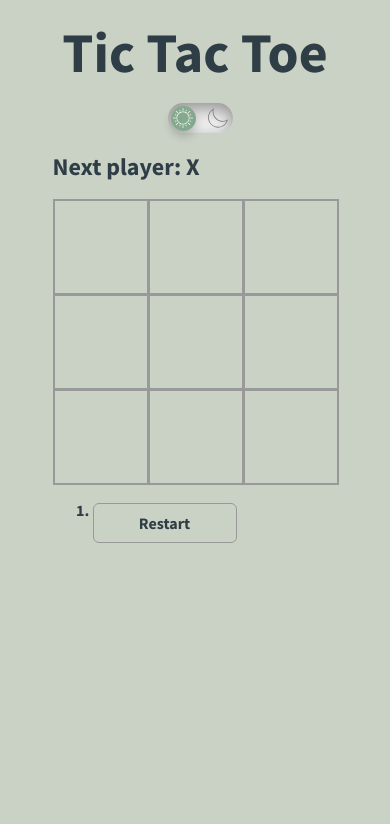
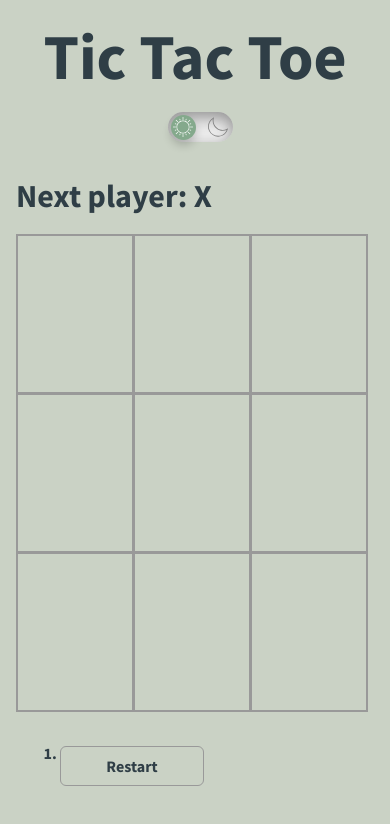
Before and after one commit to beajt/tictactoe, a React (Create React App) app: page / in a window 390 px wide. Shown: the top 824 px of the page. Built offline with nearby package versions, Linux system fonts and the light colour scheme.

Commit message:
edit media query

```diff
--- a/src/App.css
+++ b/src/App.css
@@ -345,17 +345,30 @@ ul {
 
 /* MEDIA QUERIES */
 
-@media (max-width: 720px) {
+/* @media (max-width: 720px) {
   .game {
     flex-direction: column;
   }
   .gameInfo {
     margin: 0;
   }
-}
+} */
 
-@media (max-width: 520px) {
-  h1 {
+@media (max-width: 500px) {
+  .game {
+    flex-direction: column;
+  }
+  .gameBoard {
+    width: 100vw;
+    padding: 1rem;
+  }
+  .boardRow {
+    width: 100%
+  }
+  .square {
+    width: 33%
+  }
+  /* h1 {
     font-size: 3.5rem;
   }
   .status {
@@ -365,9 +378,9 @@ ul {
     font-size: 4rem;
     height: 6rem;
     width: 6rem;
-  }
+  } */
 }
-
+/*
 @media (max-width: 325px) {
   h1 {
     font-size: 2.75rem;
@@ -377,4 +390,4 @@ ul {
     height: 5rem;
     width: 5rem;
   }
-}
+} */
```
